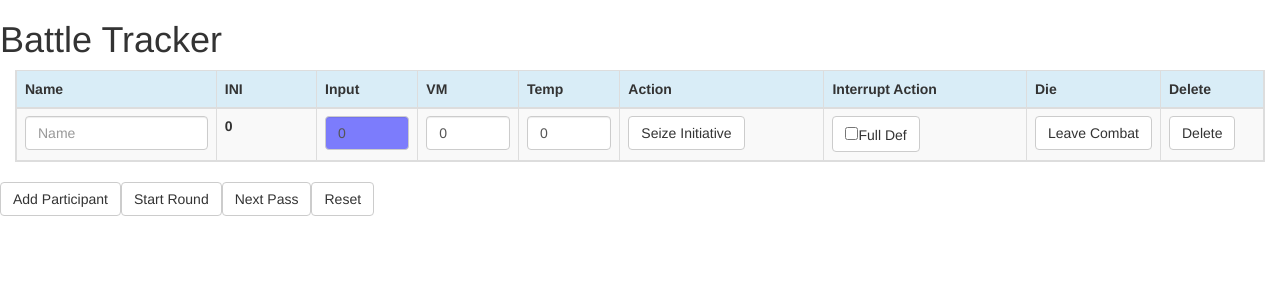
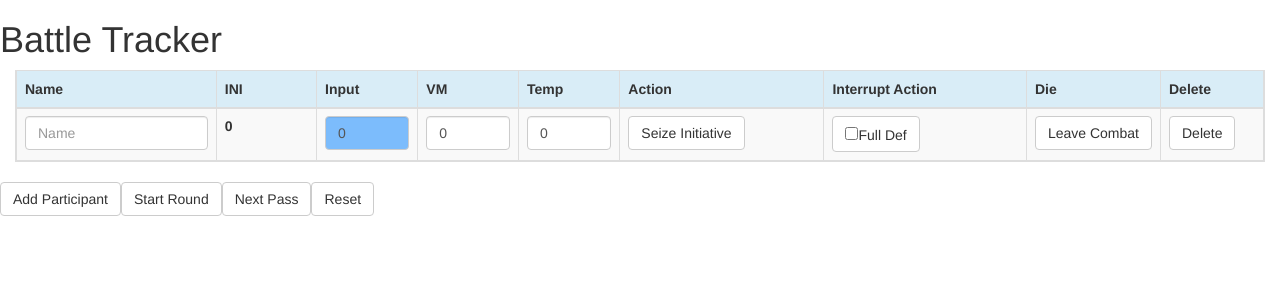
Before and after one commit to MerGatto/BattleTracker, an Angular app: page / in a window 1280 px wide. Shown: the top 300 px of the page. Built offline with nearby package versions, Linux system fonts and the light colour scheme.

Commit message:
changed no ini style

```diff
--- a/src/app/battle-tracker/battle-tracker.component.css
+++ b/src/app/battle-tracker/battle-tracker.component.css
@@ -3,7 +3,7 @@
 }
 
 .noIni .inpIni {
-    background: rgba(0, 0, 255, 0.5)
+    background: rgba(0, 128, 255, 0.5)
 }
 
 .negIni .inpIni {
```
